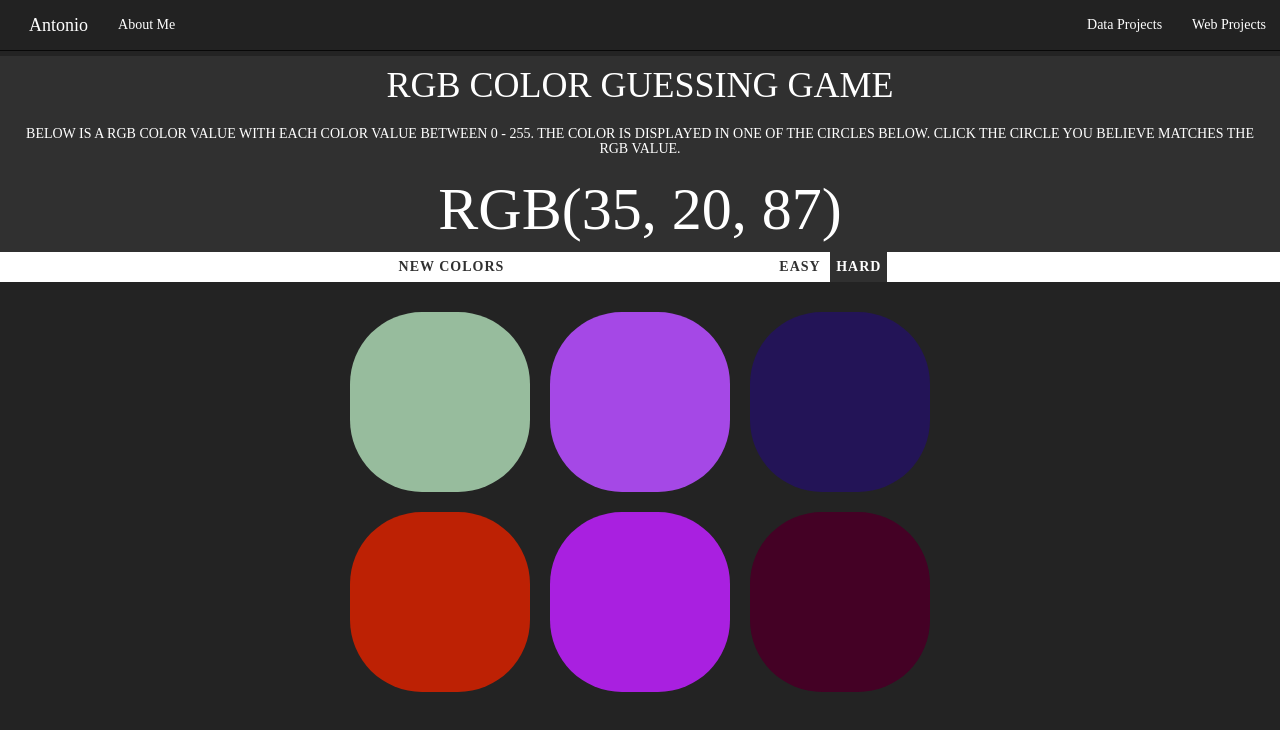
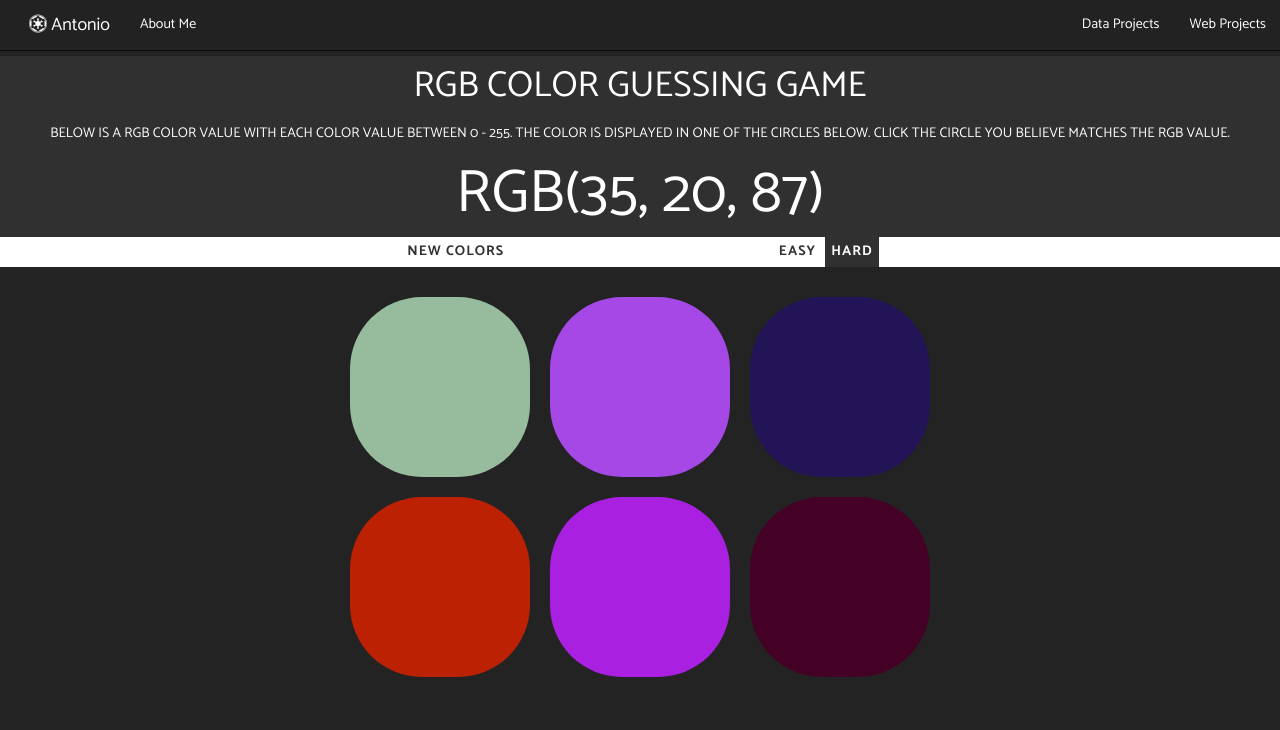
Before and after one commit to antohneo/antonioa.com, a plain HTML site: page colorGame.html in a window 1280 px wide. Drawn offline with nearby package versions, Linux system fonts and the light colour scheme.

Commit message:
Updating color game css and html for fonts.

```diff
--- a/colorGame.css
+++ b/colorGame.css
@@ -29,7 +29,7 @@ body{
     padding-top: 4em;
     background-color: #232323;
     margin: 0;
-    font-family: "Montserrat","Avenir";
+    font-family: 'Catamaran', sans-serif;
 }
 .square{
     width: 30%;
--- a/colorGame.html
+++ b/colorGame.html
@@ -3,6 +3,9 @@
 <head>
     <title>RGB Color Game</title>
     <link rel="stylesheet" href="https://maxcdn.bootstrapcdn.com/bootstrap/3.3.7/css/bootstrap.min.css" integrity="sha384-BVYiiSIFeK1dGmJRAkycuHAHRg32OmUcww7on3RYdg4Va+PmSTsz/K68vbdEjh4u" crossorigin="anonymous">
+    <link rel="stylesheet" type="text/css" href="https://maxcdn.bootstrapcdn.com/font-awesome/4.7.0/css/font-awesome.min.css">
+    <link href="https://fonts.googleapis.com/css?family=Catamaran:400,700" rel="stylesheet">
+
     <link rel="stylesheet" type="text/css" href="colorGame.css">
 
 </head>
```
